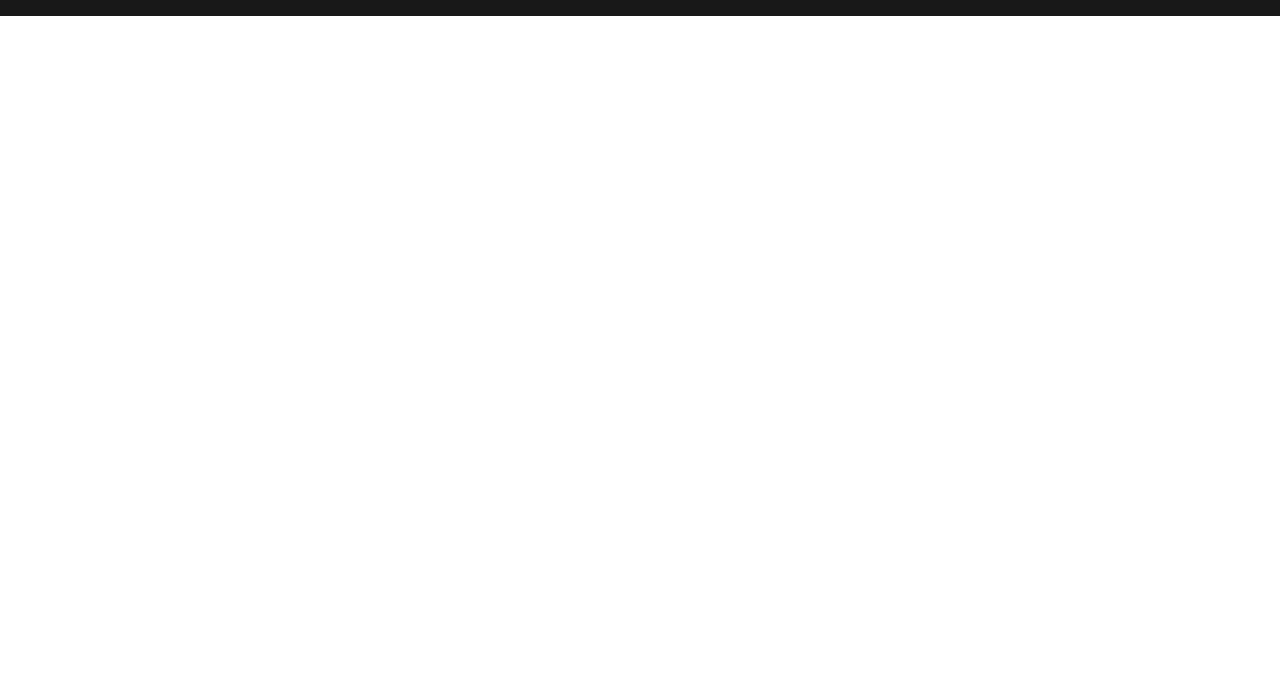
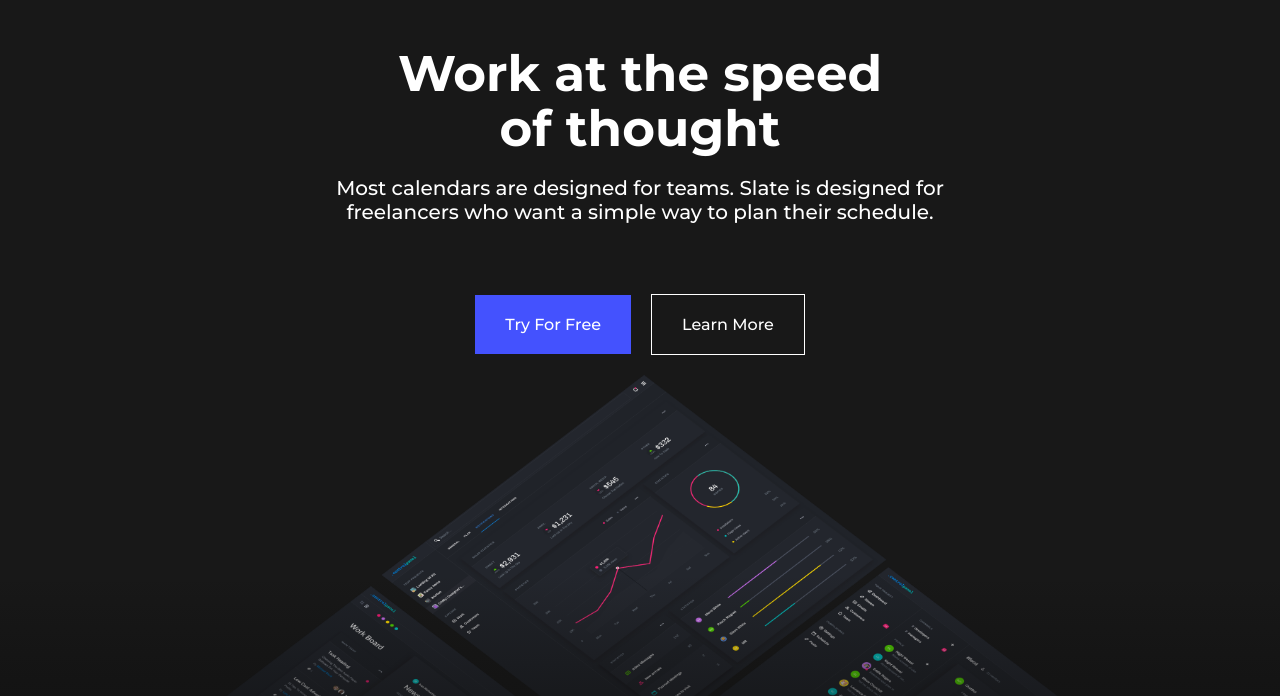
Before and after one commit to CudeTeam/figma-land, a plain HTML site: page index.html in a window 1280 px wide. Shown: the part 104-800 px from the top of the page. Drawn offline with Linux system fonts and the light colour scheme.

Commit message:
Header Created

```diff
--- a/index.html
+++ b/index.html
@@ -1,24 +1,26 @@
 <!DOCTYPE html>
 <html lang="en">
-
     <head>
-    <meta charset="UTF-8">
-    <meta http-equiv="X-UA-Compatible" content="IE=edge">
-    <meta name="viewport" content="width=device-width, initial-scale=1.0">
+        <meta charset="UTF-8" />
+        <meta http-equiv="X-UA-Compatible" content="IE=edge" />
+        <meta name="viewport" content="width=device-width, initial-scale=1.0" />
         <title>Dark Community</title>
         <!-- Google Font -->
-    <link rel="preconnect" href="https://fonts.googleapis.com">
-    <link rel="preconnect" href="https://fonts.gstatic.com" crossorigin>
-    <link href="https://fonts.googleapis.com/css2?family=Montserrat:wght@300;500;700&display=swap" rel="stylesheet">
+        <link rel="preconnect" href="https://fonts.googleapis.com" />
+        <link rel="preconnect" href="https://fonts.gstatic.com" crossorigin />
+        <link
+            href="https://fonts.googleapis.com/css2?family=Montserrat:wght@300;500;700&display=swap"
+            rel="stylesheet"
+        />
         <!-- Main CSS -->
-    <link rel="stylesheet" href="./style.css">
+        <link rel="stylesheet" href="./style.css" />
     </head>
 
     <body>
         <nav class="nav">
             <div class="nav__container container">
                 <a href="#home" class="nav__logo">
-                <img src="./img/logo.svg" alt="Logo 2022">
+                    <img src="./img/logo.svg" alt="Logo 2022" />
                 </a>
 
                 <ul class="nav__menu">
@@ -39,6 +41,25 @@
                 <a href="#" class="nav__button">Login</a>
             </div>
         </nav>
+
+        <header class="header">
+            <div class="header__container container">
+                <div class="header__content">
+                    <h1>Work at the speed of thought</h1>
+                    <p>
+                        Most calendars are designed for teams. Slate is designed
+                        for freelancers who want a simple way to plan their
+                        schedule.
+                    </p>
+                </div>
+                <div class="header__button">
+                    <a href="#" class="header__button--try">Try For Free</a>
+                    <a href="#" class="header__button--learn">Learn More</a>
+                </div>
+                <div class="header__image">
+                    <img src="img/screens.png" alt="Screens Image" />
+                </div>
+            </div>
+        </header>
     </body>
-
 </html>
--- a/style.css
+++ b/style.css
@@ -1,3 +1,11 @@
+:root {
+    --black: #181818;
+    --white: #ffffff;
+    --blue: #4452fe;
+    --dark: #181818;
+    --light-blue: #02e4c0;
+}
+
 /* Reset Styles */
 
 *,
@@ -16,6 +24,7 @@ html {
 body {
     font-family: "Montserrat", sans-serif;
     font-size: 16px;
+    background: var(--black);
 }
 
 ul,
@@ -34,15 +43,18 @@ img {
     object-fit: cover;
 }
 
+button {
+    outline: none;
+    border: none;
+}
 
 /* Utility Classes */
 
 .container {
     width: 90% !important;
-    max-width: 1100PX;
+    max-width: 1100px;
     margin: auto;
 }
-
 
 /* Navbar */
 
@@ -50,7 +62,6 @@ img {
     width: 100%;
     height: 120px;
     position: relative;
-    background-color: #181818;
 }
 
 .nav__container {
@@ -67,16 +78,87 @@ img {
 }
 
 .nav__menu a {
-    color: #FFFFFF;
+    color: var(--white);
 }
 
 .nav__button {
     width: 140px;
     height: 52px;
-    color: #FFFFFF;
-    border: 1px solid #FFFFFF;
+    color: var(--white);
+    border: 1px solid #ffffff;
     border-radius: 0.5rem;
     display: flex;
     justify-content: center;
     align-items: center;
 }
+
+/* Header */
+.header {
+    position: relative;
+}
+
+.header::before {
+    position: absolute;
+    width: 100%;
+    height: 400px;
+    content: "";
+    bottom: 0;
+    background: linear-gradient(180deg, rgba(0, 0, 0, 0) 0%, #0e0e0e 66.15%);
+}
+
+.header .header__container {
+    margin-top: 3rem;
+}
+
+.header__content {
+    display: flex;
+    justify-content: center;
+    align-items: center;
+    flex-direction: column;
+    color: var(--white);
+    row-gap: 2rem;
+}
+
+.header__content h1 {
+    width: 50%;
+    text-align: center;
+    font-size: 5rem;
+    line-height: 5.5rem;
+}
+
+.header__content p {
+    font-size: 20px;
+    width: 60%;
+    text-align: center;
+}
+
+.header__button {
+    margin-top: 7rem;
+    display: flex;
+    justify-content: center;
+    align-items: center;
+    column-gap: 2rem;
+}
+
+.header__button a {
+    color: var(--white);
+}
+
+.header__button--try {
+    padding: 20px 30px;
+    background: var(--blue);
+}
+
+.header__button--learn {
+    padding: 20px 30px;
+    border: 1px solid var(--white);
+}
+
+.header__image {
+    margin-top: 2rem;
+}
+
+.header__image img {
+    width: 100%;
+    height: auto;
+}
```
Also changed, not shown: img/screens.png (added). Lines whose indentation alone changed are shown as unchanged.
